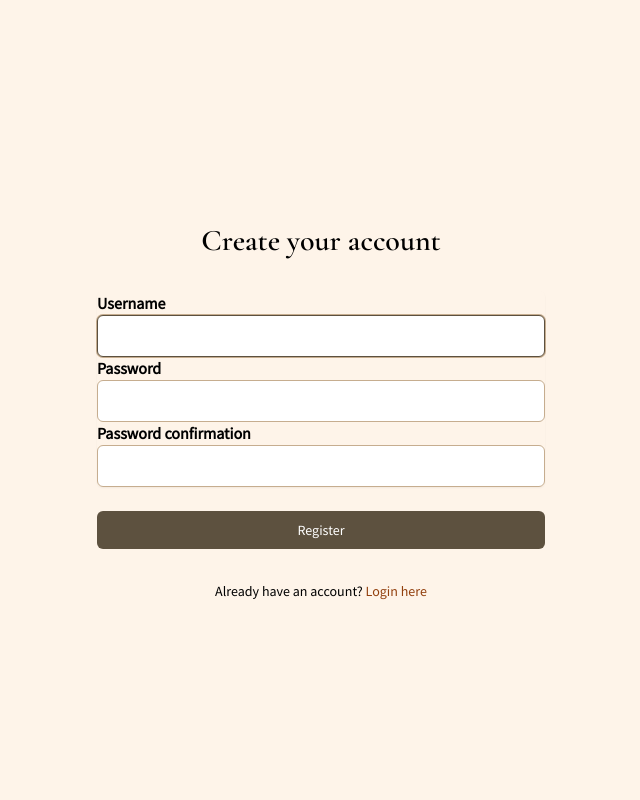
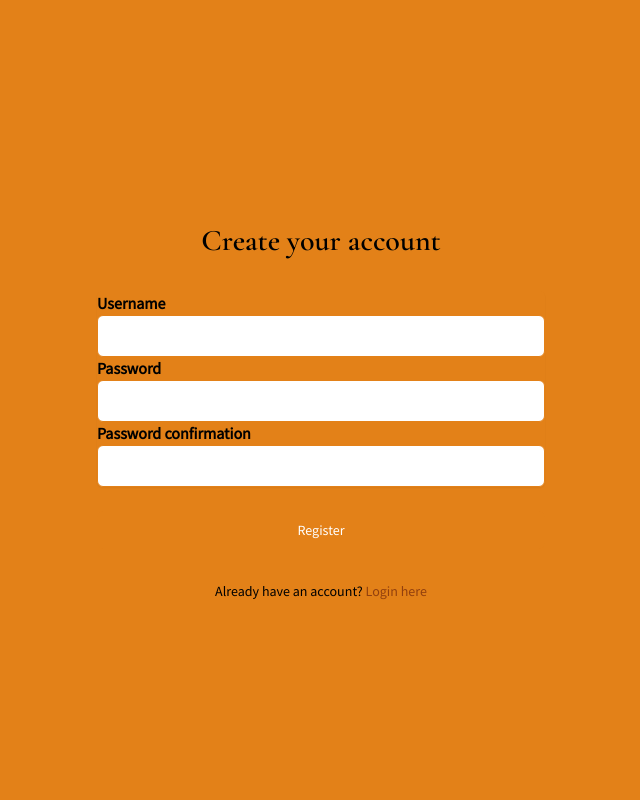
Before and after one commit to m-azzam-azis/pbp-store, a Django app: page /register in a window 1280 px wide. Shown: the whole page, without its empty margins (319-959 px from the left). Run offline with Django 5.2, Linux system fonts and the light colour scheme; some libraries are stand-ins or nearby versions.

Commit message:
fix: try fixinf css error

```diff
--- a/static/css/global.css
+++ b/static/css/global.css
@@ -1,9 +1,9 @@
 :root {
-  --bg-color: #fef4e9; /* Background color */
-  --primary-color: #23323c; /* Primary accent color */
-  --secondary-color: #5d513f; /* Secondary color for text or accents */
-  --highlight-color: #c6ad8f; /* Highlight color */
-  --muted-color: #ebe0d6; /* Muted elements like borders or secondary backgrounds */
+  --bg-color: #e38118; /* Background color */
+  --primary-color: #e38118; /* Primary accent color */
+  --secondary-color: #e38118; /* Secondary color for text or accents */
+  --highlight-color: #e38118; /* Highlight color */
+  --muted-color: #e38118; /* Muted elements like borders or secondary backgrounds */
 }
 
 form input,
```
